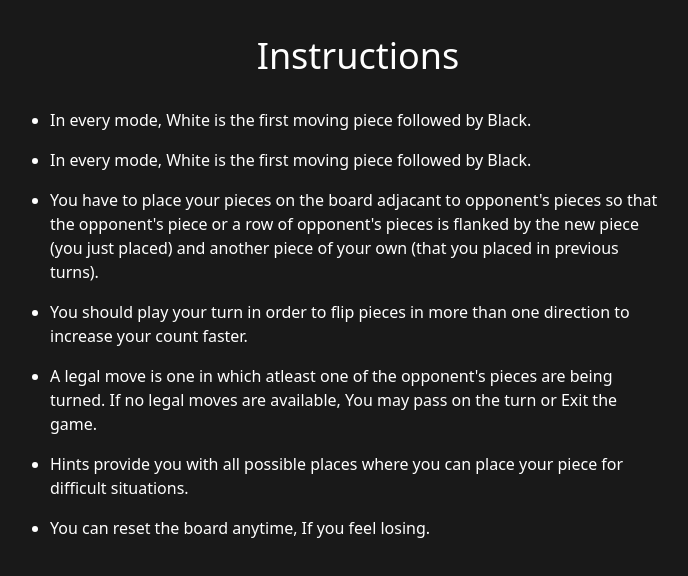
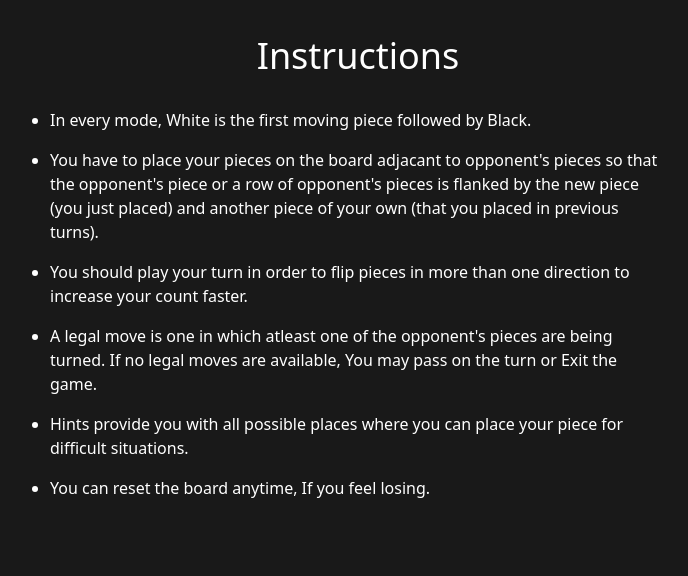
Before and after one commit to padmansh/oh-thello, a React (Create React App) app: page /instructions in a window 1280 px wide. Shown: the top 576 px of the page, without its empty margins (286-974 px from the left). Built offline with nearby package versions, Linux system fonts and the light colour scheme.

Commit message:
--fix : instructions

```diff
--- a/src/Othello/Instructions.js
+++ b/src/Othello/Instructions.js
@@ -1,7 +1,6 @@
 import React from "react";
 
 const instructions = [
-  { text: "In every mode, White is the first moving piece followed by Black." },
   { text: "In every mode, White is the first moving piece followed by Black." },
   {
     text: "You have to place your pieces on the board adjacant to opponent's pieces so that the opponent's piece or a row of opponent's pieces is flanked by the new piece (you just placed) and another piece of your own (that you placed in previous turns).",
```
